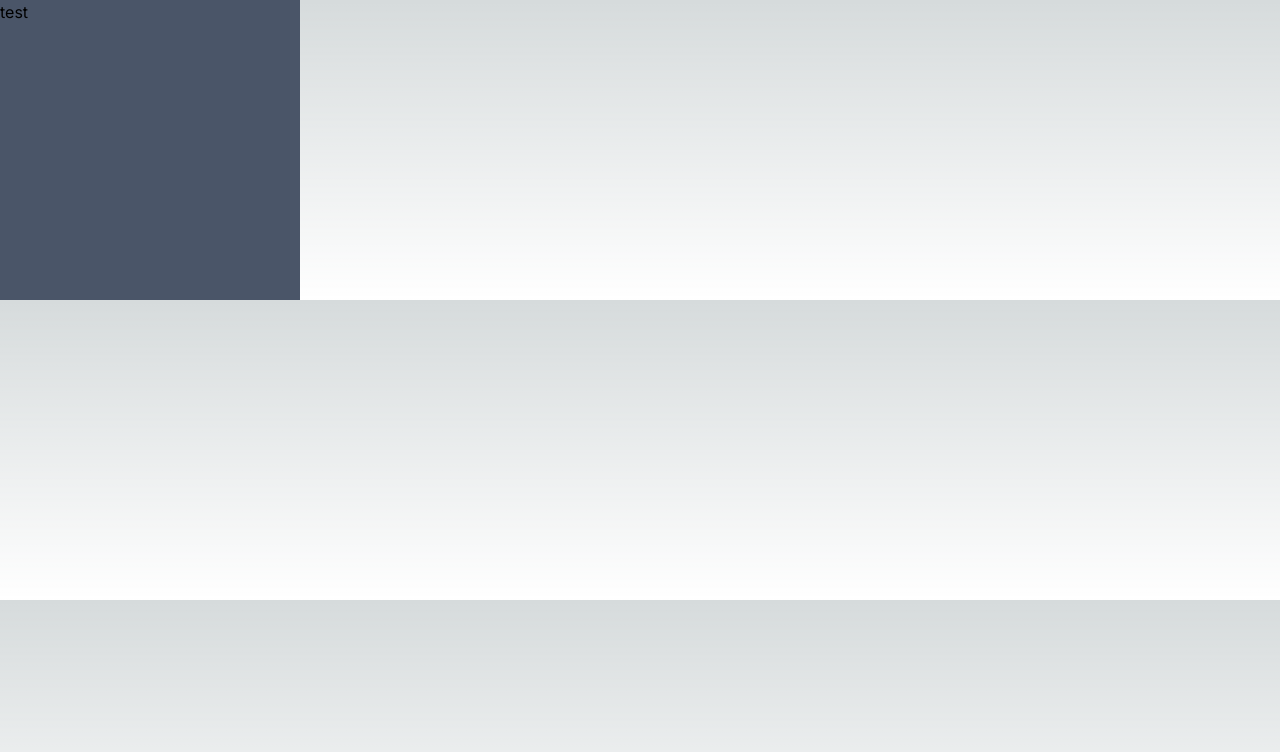
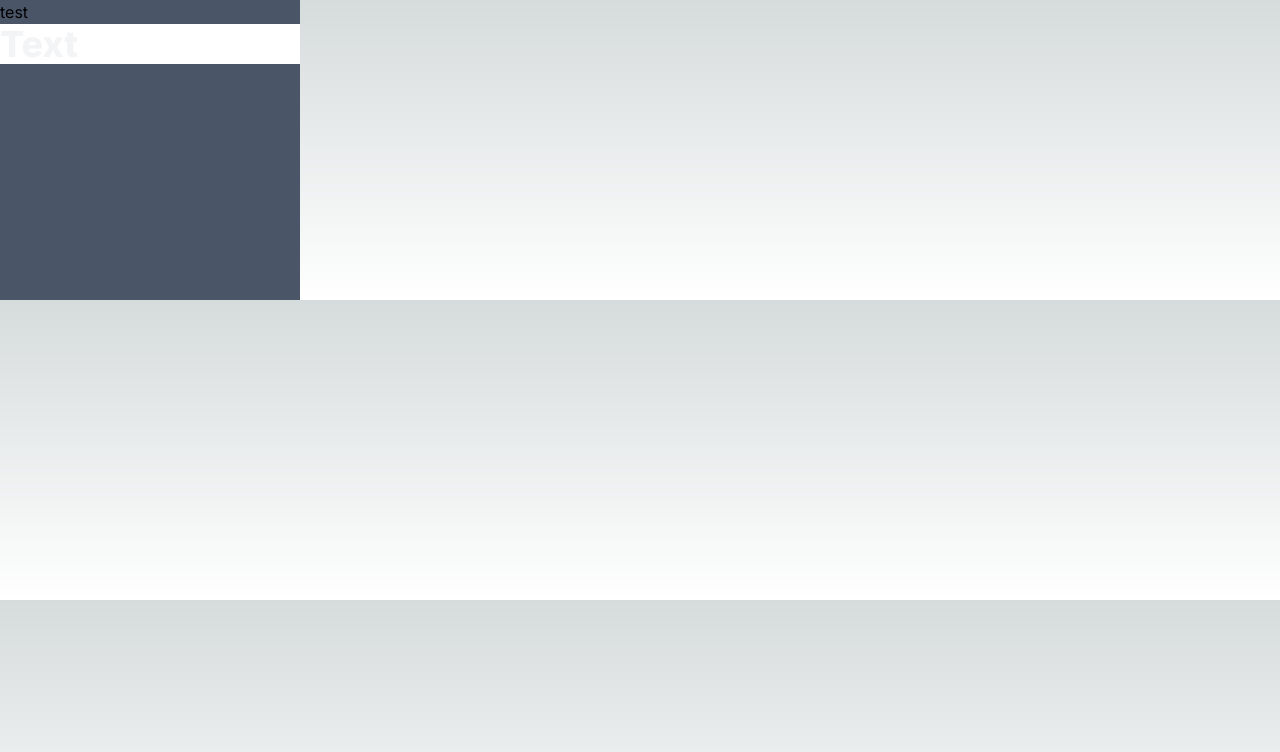
Before and after one commit to gayunlee/design-token-test, a Next.js app: page / in a window 1280 px wide. Shown: the top 752 px of the page. Built offline with nearby package versions, Linux system fonts and the light colour scheme.

Commit message:
add convertToTwVariables

```diff
--- a/app/page.tsx
+++ b/app/page.tsx
@@ -1,5 +1,12 @@
 import Image from "next/image";
 
 export default function Home() {
-  return <main className="w-[300px] h-[300px] bg-muted">test</main>;
+  return (
+    <main className="w-[300px] h-[300px] bg-muted">
+      test
+      <div className="bg-white">
+        <h1 className="text-4xl font-extrabold text-gray-100">Text</h1>
+      </div>
+    </main>
+  );
 }
```
